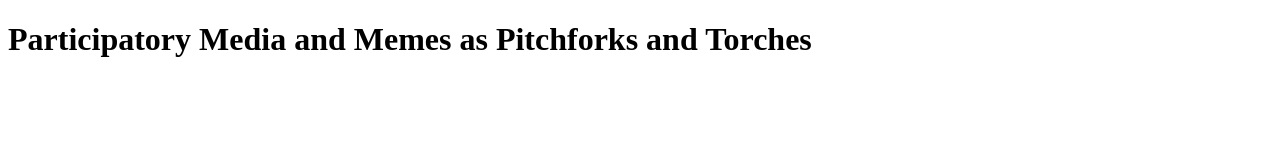
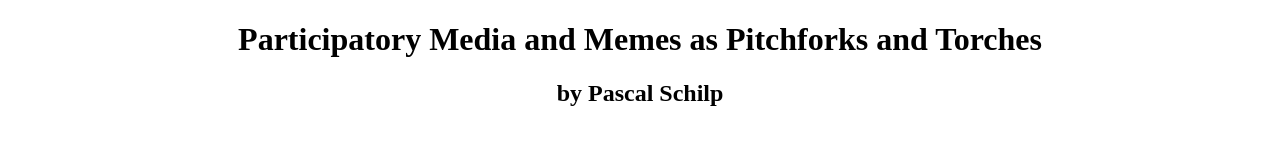
Before and after one commit to kabk/go-theses-17-pascal-schilp, a plain HTML site: page index.html in a window 1280 px wide. Drawn offline with Linux system fonts and the light colour scheme.

Commit message:
centered
centered

```diff
--- a/index.html
+++ b/index.html
@@ -5,6 +5,7 @@
 </head>
 
 	<body>
-		<h1>Participatory Media and Memes as Pitchforks and Torches</h1>
+		<center><h1>Participatory Media and Memes as Pitchforks and Torches</h1>
+		<h2>by Pascal Schilp</h2></center>
 	</body>
 </html>
```
